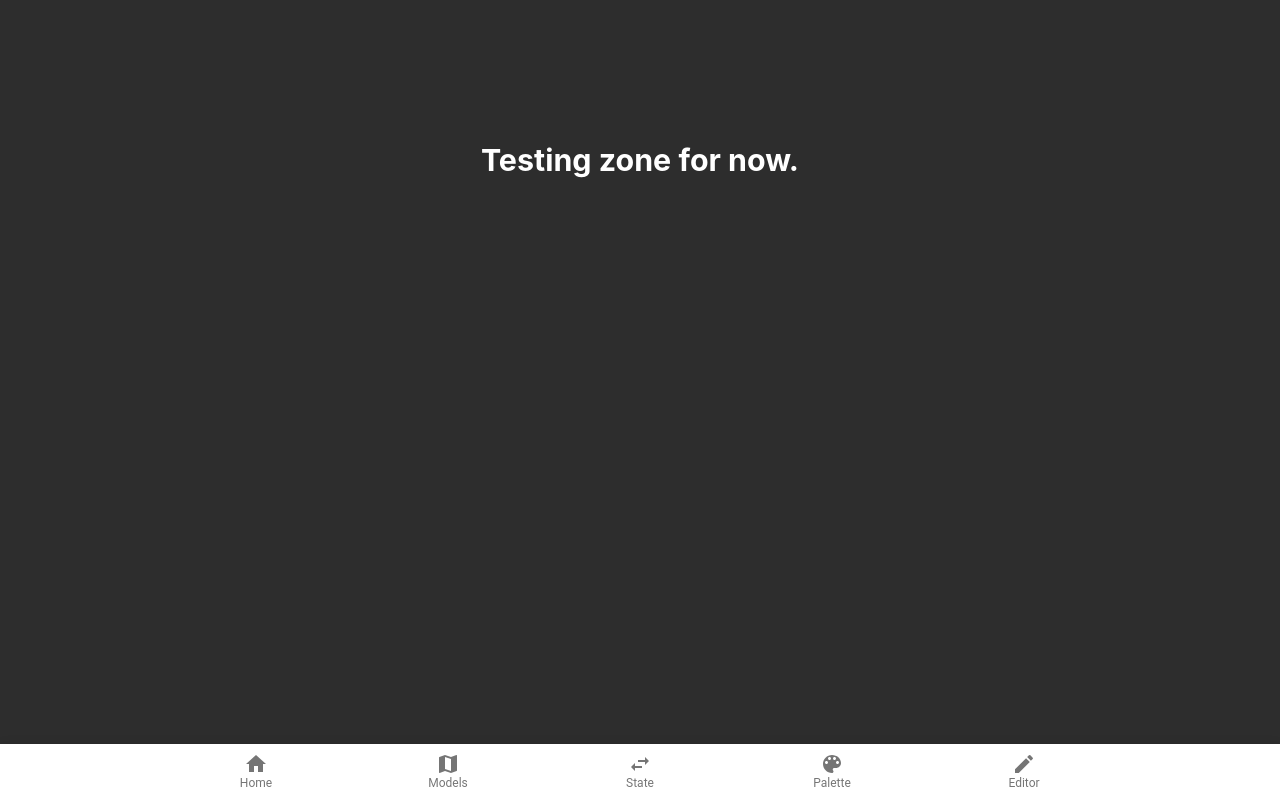
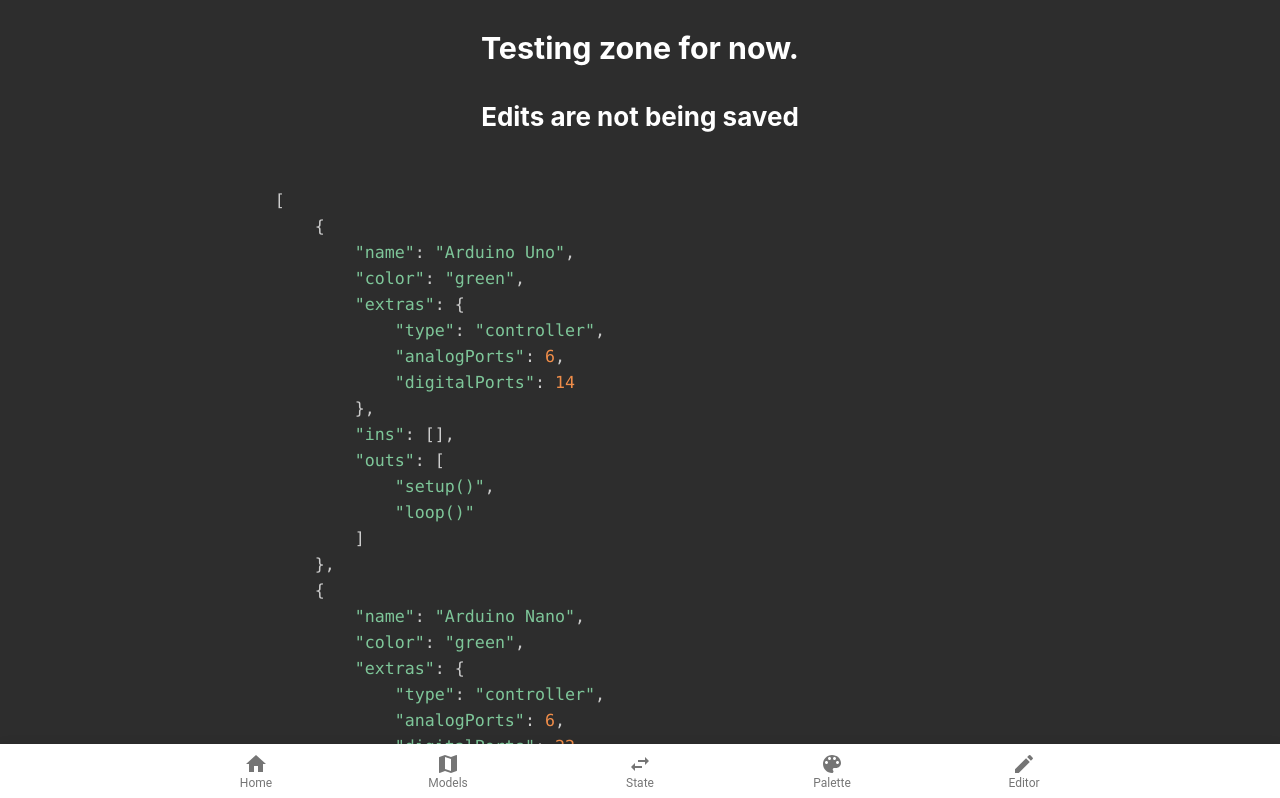
Before and after one commit to rzfzr/MDD4CPD-Legacy, a React (Create React App) app: page /mdd4/palette in a window 1280 px wide. Shown: the top 798 px of the page. Built offline with nearby package versions, Linux system fonts and the light colour scheme.

Commit message:
Adding palette json to page

```diff
--- a/src/components/PrismEdit.tsx
+++ b/src/components/PrismEdit.tsx
@@ -4,9 +4,7 @@
 
 const Edit = () => {
     const editorRef = useRef(null);
-    const [code, setCode] = useState(
-        'function test() {}\n\nconsole.log("hello");'
-    );
+    const [code, setCode] = useState('');
 
     const onEditableChange = useCallback((code) => {
         setCode(code.slice(0, -1));
--- a/src/pages/Palette.tsx
+++ b/src/pages/Palette.tsx
@@ -1,9 +1,22 @@
+import { useEffect } from "react";
+import Prism from "prismjs";
+import paletteNodes from "../paletteNodes";
+
 export default function PalettePage() {
+    useEffect(() => {
+        Prism.highlightAll();
+    }, [])
     return <div>
         <h3>
             Testing zone for now.
         </h3>
-        <div style={{ width: '80vh', height: '60vh' }}>
+        <h4>
+            Edits are not being saved
+        </h4>
+        <div className="Code">
+            <pre >
+                <code className="language-clike">{JSON.stringify(paletteNodes, null, "\t")}</code>
+            </pre>
         </div>
     </div>
 }
```
